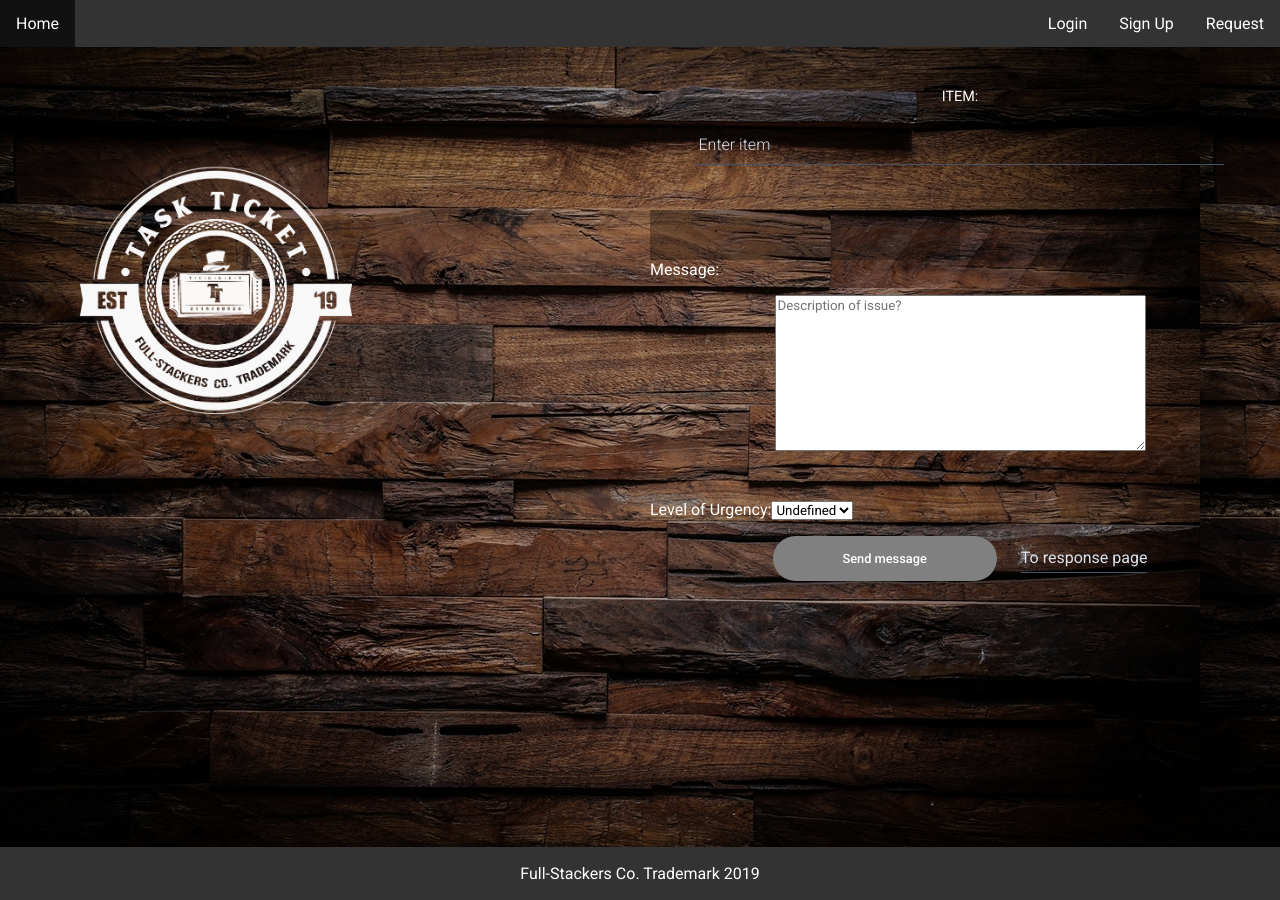
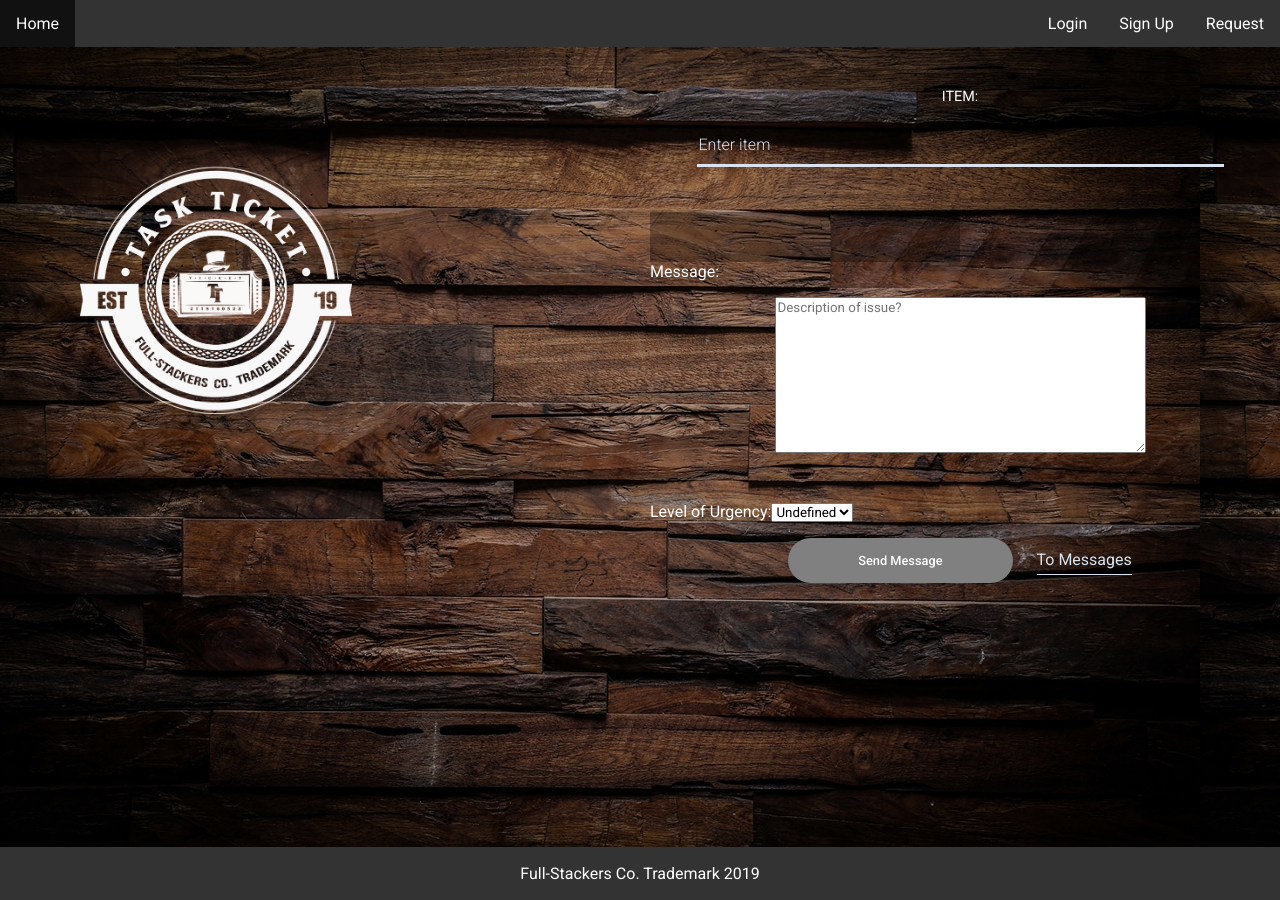
Before and after one commit to bethel-school-of-technology/taskticket-frontend, a React (Create React App) app in the folder taskticket/: page /request in a window 1280 px wide. Built offline with nearby package versions, Linux system fonts and the light colour scheme; the HTML template or start-up script is replaced by a standard one.

Commit message:
Fixing bugs

```diff
--- a/taskticket/src/App.css
+++ b/taskticket/src/App.css
@@ -83,13 +83,13 @@
 
 .FormTitle__Link--Active {
   color: white;
-  border-bottom: 1px solid #199087;
+  border-bottom: 1px solid rgb(217, 226, 238)
 }
 
 .FormField {
   margin-bottom: 40px;
+
 }
-
 .FormField__Label {
   display: block;
   text-transform: uppercase;
@@ -102,7 +102,7 @@
   border: none;
   color: white;
   outline: none;
-  border-bottom: 1px solid #445366;
+  border-bottom: 3px solid rgb(217, 226, 238);
   font-size: 1em;
   font-weight: 300;
   padding-bottom: 10px;
@@ -115,12 +115,12 @@
   color: rgb(217, 226, 238);
   text-decoration: none;
   display: inline-block;
-  border-bottom: 1.5px solid #445366;
+  border-bottom: 1.5px solid rgb(217, 226, 238);
   padding-bottom: 5px;
 }
 .FormField__TermsLink {
   color: white;
-  border-bottom: 1px solid #199087;
+  border-bottom: 1px solid white;
   text-decoration: none;
   display: inline-block;
   padding-bottom: 2px;
--- a/taskticket/src/App.js
+++ b/taskticket/src/App.js
@@ -5,11 +5,12 @@ import Header from './components/Header';
 import Home from './components/Home';
 import Login from './components/Login';
 import SignUp from './components/SignUp';
-import Request from './components/RequestForm';
+import RequestForm from './components/RequestForm';
 import Payment from './components/Payment';
 import ErrorHandler from './components/ErrorHandler';
 import Navbar from './components/Navbar';
 import Footer from './components/Footer';
+import RequestList from './components/RequestList';
 
 class App extends Component {
   render() {
@@ -23,7 +24,8 @@ class App extends Component {
                 <Route exact path="/" component={Home} />
                 <Route path="/login" component={Login} />
                 <Route path="/signUp" component={SignUp} />
-                <Route path="/request" component={Request} />
+                <Route path="/request" component={RequestForm} />
+                <Route path="/requestList" component={RequestList} />
                 <Route path="/payment" component={Payment} />
               </div>
             </div>
--- a/taskticket/src/components/RequestForm.js
+++ b/taskticket/src/components/RequestForm.js
@@ -71,7 +71,7 @@ class Request extends Component {
                         </select>
                     </label>
                     <div className="FormField">
-                        <button className="FormField__Button mr-20">Send message</button> <Link to="/response" className="FormField__Link">To response page</Link>
+                        <button className="FormField__Button mr-20">Send Message</button> <Link to="/requestList" className="FormField__Link">To Messages</Link>
                     </div>
                 </form>
             </Router>
--- a/taskticket/src/components/RequestList.js
+++ b/taskticket/src/components/RequestList.js
@@ -0,0 +1,14 @@
+import React, {Component} from 'react';
+
+class RequestList extends Component {
+    render () {
+        return (
+            <div className= "RequestList">
+
+            </div>
+
+        );
+    }
+}
+
+export default RequestList;
--- a/taskticket/src/components/RequestView.js
+++ b/taskticket/src/components/RequestView.js
@@ -0,0 +1 @@
+import React, { Component } from 'react';
```
Also changed, not shown: 1 other file (tests, documents, lock files or other folders).
